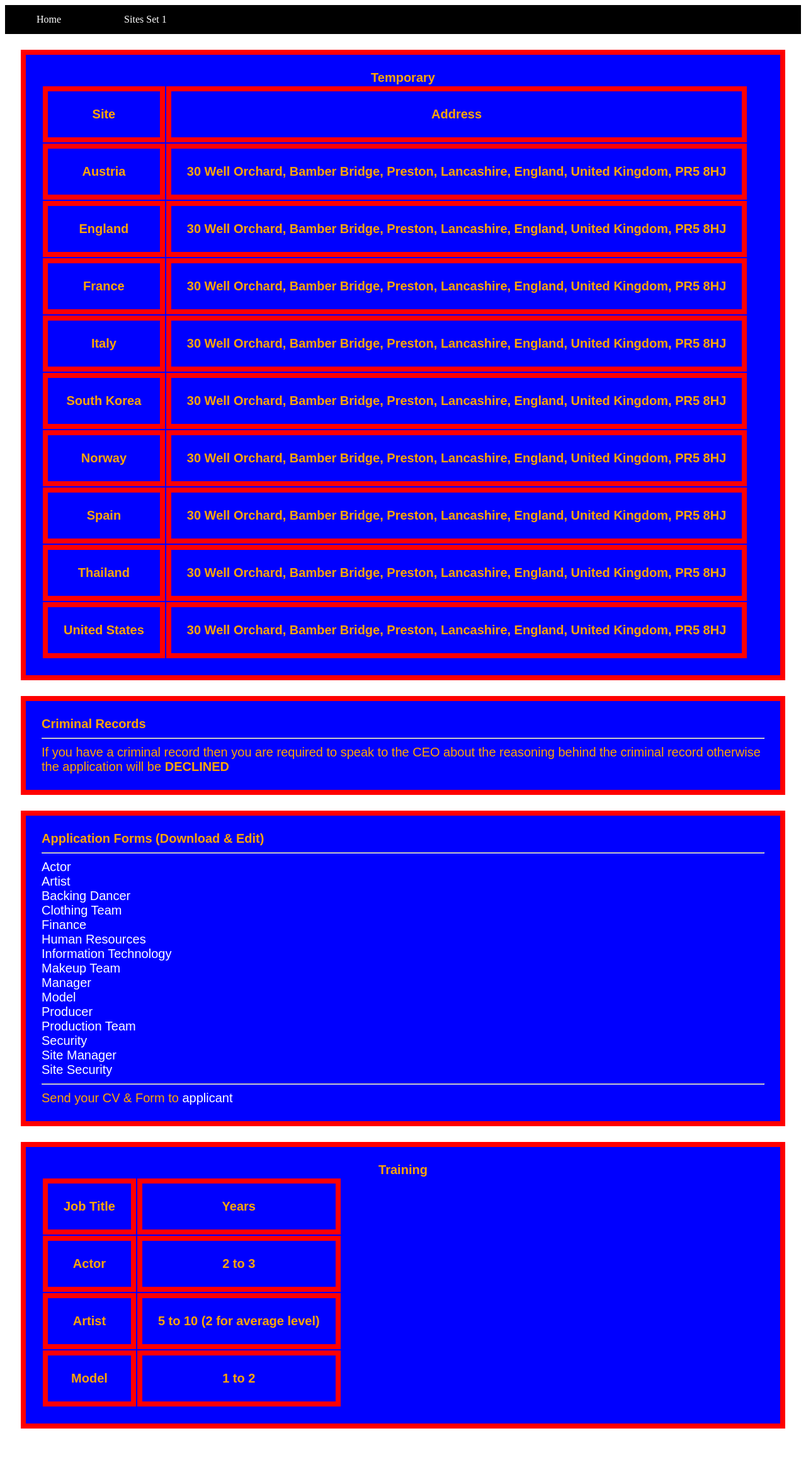
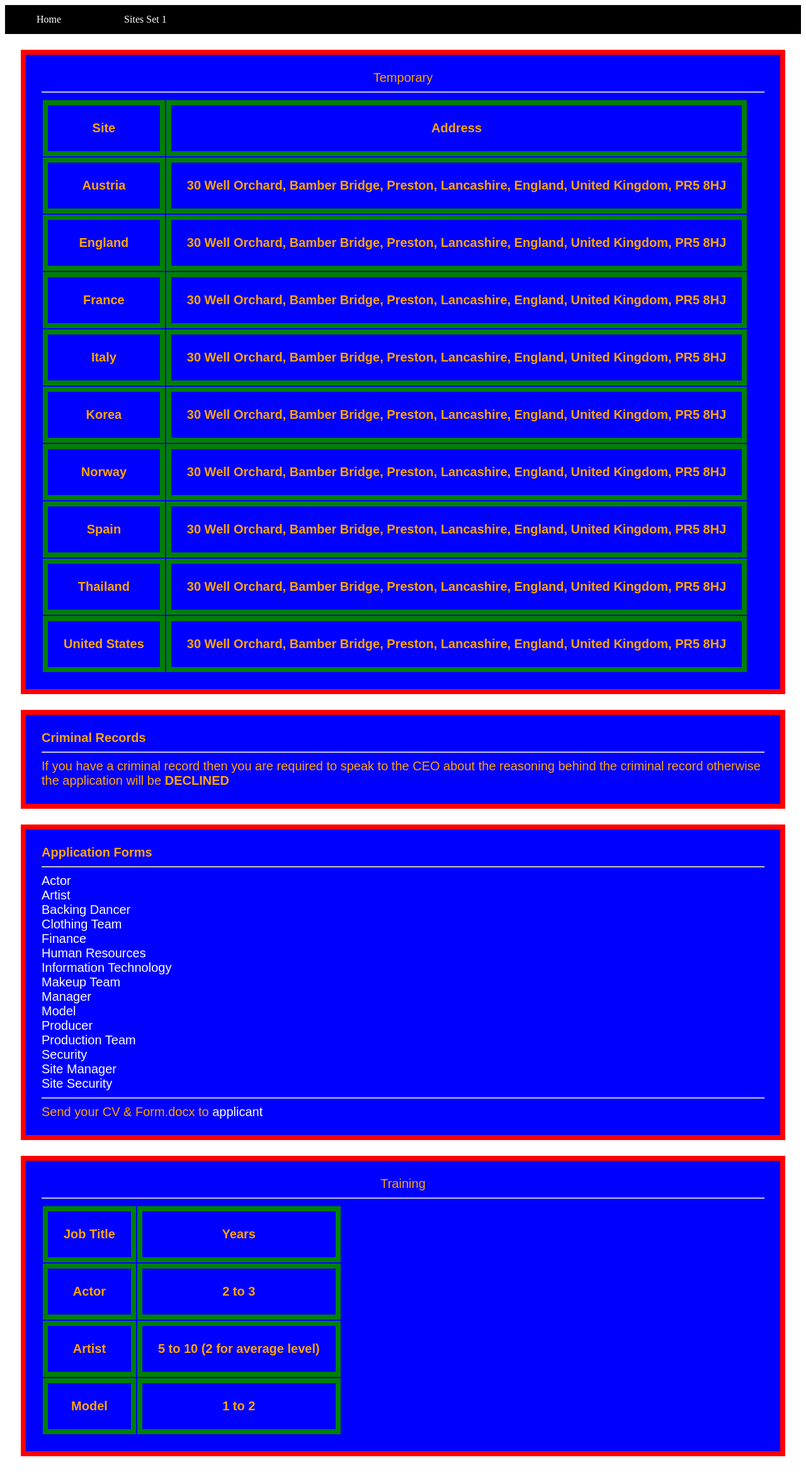
Before and after one commit to Finlay-Iddon/Company, a plain HTML site: page index.html in a window 1280 px wide. Shown: the whole page at 63% size. Before the commit the page ends 2293 px from the top, so only its background shows below. Drawn offline with Linux system fonts and the light colour scheme.

Commit message:
Initial Commit

```diff
--- a/index.html
+++ b/index.html
@@ -91,10 +91,15 @@ a:link {
   color: white;
   text-decoration: none;
 }
-th {
+.cell {
+  color: orange;
+  background-color: blue;
   padding: 25px;
   margin: 25px;
-  border: 8px solid red;
+  border: 8px solid green;
+  font-size: 20px;
+  font-family: Arial, Helvetica, sans-serif;
+  text-align: center;
 }
 </style>
 </head>
@@ -112,7 +117,7 @@ th {
     <a href="https://england.finlay.gq" class="dropbtn">England</a>
     <a href="https://france.finlay.gq" class="dropbtn">France</a>
     <a href="https://italy.finlay.gq" class="dropbtn">Italy</a>
-    <a href="https://korea.finlay.gq" class="dropbtn">South Korea</a>
+    <a href="https://korea.finlay.gq" class="dropbtn">Korea</a>
     <a href="https://norway.finlay.gq" class="dropbtn">Norway</a>
     <a href="https://spain.finlay.gq" class="dropbtn">Spain</a>
     <a href="https://thailand.finlay.gq" class="dropbtn">Thailand</a>
@@ -121,47 +126,48 @@ th {
   </li>
 </ul>
 <div class="address">
-  <b>Temporary</b>
+  Temporary
+  <hr>
   <table>
     <tr>
-      <th>Site</th>
-      <th>Address</th>
+      <th class="cell">Site</th>
+      <th class="cell">Address</th>
     </tr>
     <tr>
-      <th>Austria</th>
-      <th>30 Well Orchard, Bamber Bridge, Preston, Lancashire, England, United Kingdom, PR5 8HJ</th>
+      <th class="cell">Austria</th>
+      <th class="cell">30 Well Orchard, Bamber Bridge, Preston, Lancashire, England, United Kingdom, PR5 8HJ</th>
     </tr>
     <tr>
-      <th>England</th>
-      <th>30 Well Orchard, Bamber Bridge, Preston, Lancashire, England, United Kingdom, PR5 8HJ</th>
+      <th class="cell">England</th>
+      <th class="cell">30 Well Orchard, Bamber Bridge, Preston, Lancashire, England, United Kingdom, PR5 8HJ</th>
     </tr>
     <tr>
-      <th>France</th>
-      <th>30 Well Orchard, Bamber Bridge, Preston, Lancashire, England, United Kingdom, PR5 8HJ</th>
+      <th class="cell">France</th>
+      <th class="cell">30 Well Orchard, Bamber Bridge, Preston, Lancashire, England, United Kingdom, PR5 8HJ</th>
     </tr>
     <tr>
-      <th>Italy</th>
-      <th>30 Well Orchard, Bamber Bridge, Preston, Lancashire, England, United Kingdom, PR5 8HJ</th>
+      <th class="cell">Italy</th>
+      <th class="cell">30 Well Orchard, Bamber Bridge, Preston, Lancashire, England, United Kingdom, PR5 8HJ</th>
     </tr>
     <tr>
-      <th>South Korea</th>
-      <th>30 Well Orchard, Bamber Bridge, Preston, Lancashire, England, United Kingdom, PR5 8HJ</th>
+      <th class="cell">Korea</th>
+      <th class="cell">30 Well Orchard, Bamber Bridge, Preston, Lancashire, England, United Kingdom, PR5 8HJ</th>
     </tr>
     <tr>
-      <th>Norway</th>
-      <th>30 Well Orchard, Bamber Bridge, Preston, Lancashire, England, United Kingdom, PR5 8HJ</th>
+      <th class="cell">Norway</th>
+      <th class="cell">30 Well Orchard, Bamber Bridge, Preston, Lancashire, England, United Kingdom, PR5 8HJ</th>
     </tr>
     <tr>
-      <th>Spain</th>
-      <th>30 Well Orchard, Bamber Bridge, Preston, Lancashire, England, United Kingdom, PR5 8HJ</th>
+      <th class="cell">Spain</th>
+      <th class="cell">30 Well Orchard, Bamber Bridge, Preston, Lancashire, England, United Kingdom, PR5 8HJ</th>
     </tr>
     <tr>
-      <th>Thailand</th>
-      <th>30 Well Orchard, Bamber Bridge, Preston, Lancashire, England, United Kingdom, PR5 8HJ</th>
+      <th class="cell">Thailand</th>
+      <th class="cell">30 Well Orchard, Bamber Bridge, Preston, Lancashire, England, United Kingdom, PR5 8HJ</th>
     </tr>
     <tr>
-      <th>United States</th>
-      <th>30 Well Orchard, Bamber Bridge, Preston, Lancashire, England, United Kingdom, PR5 8HJ</th>
+      <th class="cell">United States</th>
+      <th class="cell">30 Well Orchard, Bamber Bridge, Preston, Lancashire, England, United Kingdom, PR5 8HJ</th>
     </tr>
   </table>
 </div>
@@ -171,7 +177,7 @@ th {
   If you have a criminal record then you are required to speak to the CEO about the reasoning behind the criminal record otherwise the application will be <b>DECLINED</b>
 </div>
 <div class="applicant">
-  <b>Application Forms (Download & Edit)</b>
+  <b>Application Forms</b>
   <hr>
   <a href=Actor.docx>Actor</a>
   <br>
@@ -203,26 +209,27 @@ th {
   <br>
   <a href=Site%20Security.docx>Site Security</a>
   <hr>
-  Send your CV & Form to <a href="mailto:applicant@finlay.ml">applicant</a>
+  Send your CV & Form.docx to <a href="mailto:applicant@finlay.ml">applicant</a>
 </div>
 <div class="training">
-  <b>Training</b>
+  Training
+  <hr>
   <table>
     <tr>
-      <th>Job Title</th>
-      <th>Years</th>
+      <th class="cell">Job Title</th>
+      <th class="cell">Years</th>
     </tr>
     <tr>
-      <th>Actor</th>
-      <th>2 to 3</th>
+      <th class="cell">Actor</th>
+      <th class="cell">2 to 3</th>
     </tr>
     <tr>
-      <th>Artist</th>
-      <th>5 to 10 (2 for average level)</th>
+      <th class="cell">Artist</th>
+      <th class="cell">5 to 10 (2 for average level)</th>
     </tr>
     <tr>
-      <th>Model</th>
-      <th>1 to 2</th>
+      <th class="cell">Model</th>
+      <th class="cell">1 to 2</th>
     </tr>
   </table>
 </div>
```
Also changed, not shown: Contact.html (+51 -20 lines), Employees.html (+80 -75 lines).
